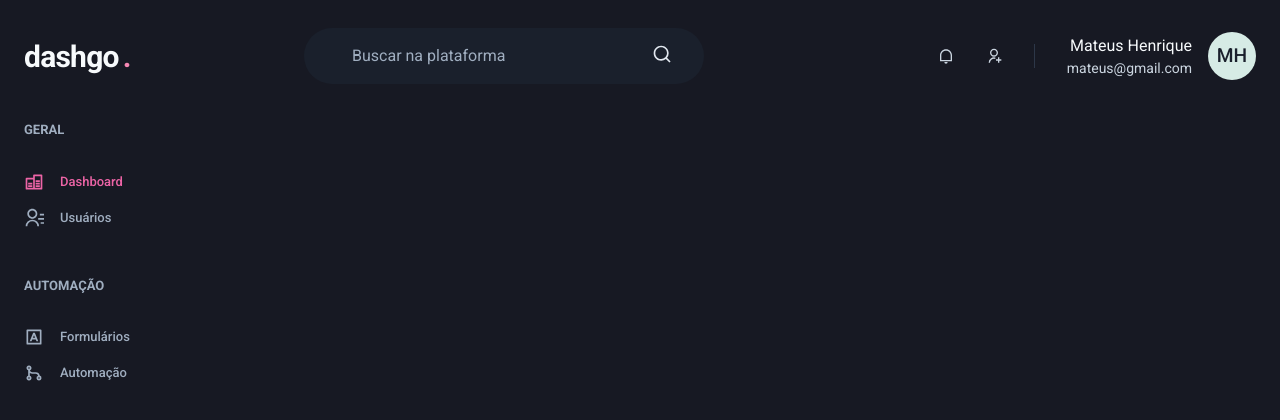
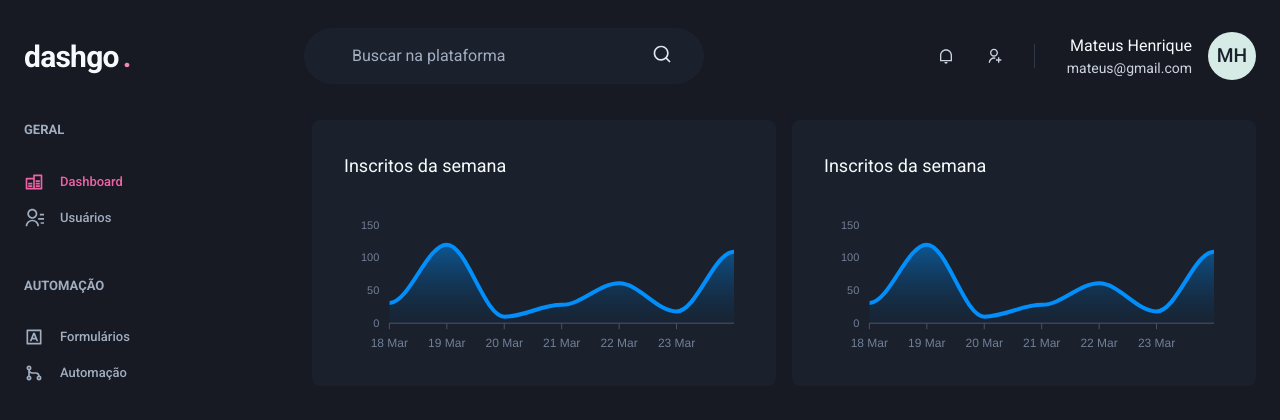
Before and after one commit to matthcarter777/ignite-dashgo, a Next.js app: page /dashboard in a window 1280 px wide. Shown: the top 420 px of the page. Built offline with nearby package versions, Linux system fonts and the light colour scheme.

Commit message:
IGNNITE - 003: Add apex charts from handle chart on dashboard page

```diff
--- a/package.json
+++ b/package.json
@@ -13,9 +13,11 @@
     "@chakra-ui/react": "^1.8.8",
     "@emotion/react": "^11.9.0",
     "@emotion/styled": "^11.8.1",
+    "apexcharts": "^3.35.1",
     "framer-motion": "^6.3.3",
     "next": "12.1.6",
     "react": "18.1.0",
+    "react-apexcharts": "^1.4.0",
     "react-dom": "18.1.0",
     "react-icons": "^4.3.1"
   },
--- a/src/pages/dashboard.tsx
+++ b/src/pages/dashboard.tsx
@@ -1,6 +1,64 @@
-import { Flex } from "@chakra-ui/react";
+import { Box, Flex, SimpleGrid, Text, theme } from "@chakra-ui/react";
+import dynamic from 'next/dynamic';
+
 import { Header } from "../components/Header";
 import { Sidebar } from "../components/Sidebar";
+
+const Chart = dynamic(() => import('react-apexcharts'), {
+  ssr: false,
+});
+
+const options = {
+  chart: {
+    toolbar: {
+      show: false,
+    },
+    zoom: {
+      enabled: false,
+    },
+    foreColor: theme.colors.gray[500]
+  },
+  grid: {
+    show: false,
+  },
+  dataLabels: {
+    enabled: false,
+  },
+  tooltip: {
+    enabled: false,
+  },
+  xaxis: {
+    type: 'datetime',
+    axisBorder: {
+      color: theme.colors.gray[600]
+    },
+    axisTicks: {
+      color: theme.colors.gray[600]
+    },
+    categories: [
+      '2021-03-18T00:00:00.000Z',
+      '2021-03-19T00:00:00.000Z',
+      '2021-03-20T00:00:00.000Z',
+      '2021-03-21T00:00:00.000Z',
+      '2021-03-22T00:00:00.000Z',
+      '2021-03-23T00:00:00.000Z',
+      '2021-03-24T00:00:00.000Z',
+    ]
+  },
+  fill: {
+    opacity: 0.3,
+    type: 'gradient',
+    gradient: {
+      shade: 'dark',
+      opacityFrom: 0.7,
+      opacityTo: 0.3
+    }
+  }
+};
+
+const series = [
+  { name: 'series1', data: [31, 120, 10, 28, 61, 18, 109]}
+]
 
 export default function Dashboard() {
   return (
@@ -13,6 +71,29 @@
       <Flex w="100%" my="6" maxWidth={1480} mx="auto" px="6">
         <Sidebar />
 
+        <SimpleGrid flex="1" gap="4" minChildWidth="320px">
+          <Box
+            p="8"
+            bg="gray.800"
+            borderRadius={8}
+            pb="4"
+          >
+            <Text fontSize="lg" mb="4">Inscritos da semana</Text>
+            <Chart options={options} series={series} type="area" height="160" />
+          </Box>
+
+          <Box
+            p="8"
+            bg="gray.800"
+            borderRadius={8}
+            pb="4"
+          >
+            <Text fontSize="lg" mb="4">Inscritos da semana</Text>
+            <Chart options={options} series={series} type="area" height="160" />
+          </Box>
+
+        </SimpleGrid>
+
       </Flex>
     </Flex>
   )
```
Also changed, not shown: 1 other file (tests, documents, lock files or other folders).
